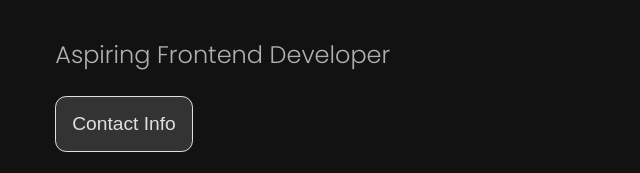
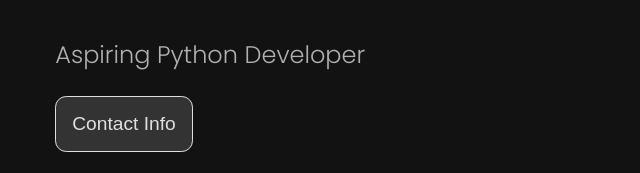
Before and after one commit to Umesh-varma-max/umesh, a plain HTML site: page index.html in a window 1280 px wide. Shown: the part 512-685 px from the top of the page, 385-1025 px from the left. Drawn offline with Linux system fonts and the light colour scheme.

Commit message:
Update index.html

```diff
--- a/index.html
+++ b/index.html
@@ -41,7 +41,7 @@
     <div class="section__text">
       <p class="section__text__p1">Hello, I'm</p>
       <h1 class="title">Umesh Varma Konduru</h1>
-      <p class="section__text__p2">Aspiring Frontend Developer</p>
+      <p class="section__text__p2">Aspiring Python Developer</p>
       <div class="btn-container">
         <button class="btn btn-color-1" onclick="location.href='#contact'">Contact Info</button>
       </div>
```
